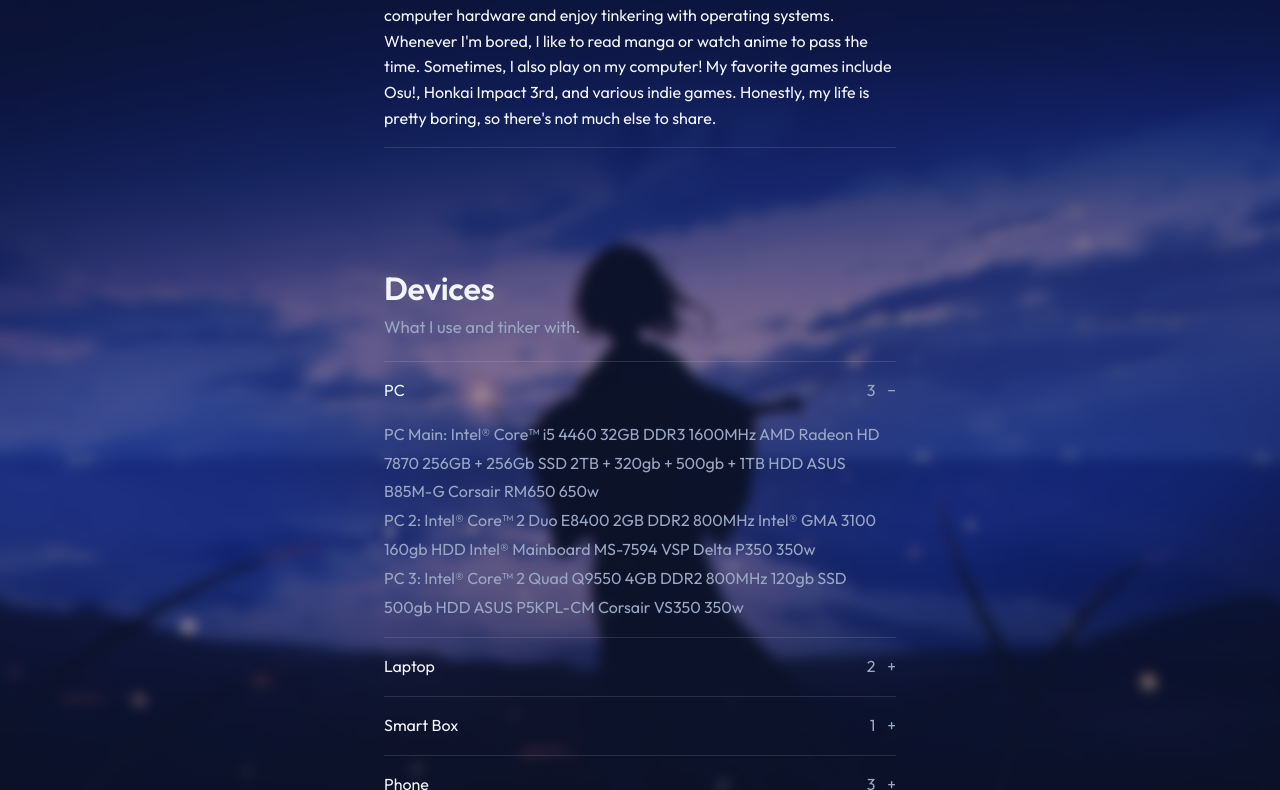
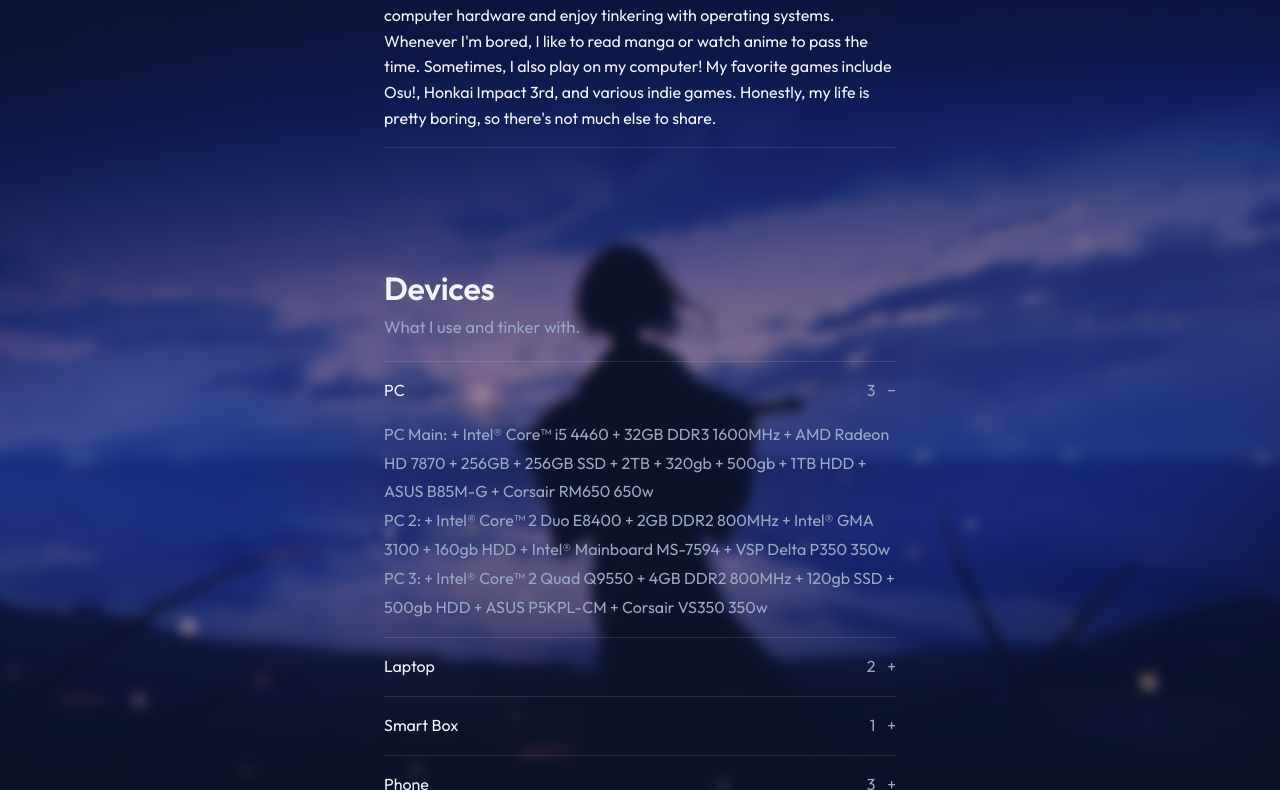
Before and after one commit to DuonThn/Profile, a plain HTML site: page index.html in a window 1280 px wide. Both pictures are taken after a click on the heading "PC 3". Shown: the part 1087-1877 px from the top of the page. Drawn offline with Linux system fonts and the light colour scheme.

Commit message:
Update index.html

```diff
--- a/index.html
+++ b/index.html
@@ -133,43 +133,43 @@
   <ul>
     <li><details><summary>PC <span>3</span></summary><div class="names">
         <div>PC Main:
-        Intel® Core™ i5 4460
-        32GB DDR3 1600MHz
-        AMD Radeon HD 7870
-        256GB + 256Gb SSD
-        2TB + 320gb + 500gb + 1TB HDD
-        ASUS B85M-G
-        Corsair RM650 650w</div>
+        + Intel® Core™ i5 4460
+        + 32GB DDR3 1600MHz
+        + AMD Radeon HD 7870
+        + 256GB + 256GB SSD
+        + 2TB + 320gb + 500gb + 1TB HDD
+        + ASUS B85M-G
+        + Corsair RM650 650w</div>
         <div>PC 2:
-        Intel® Core™ 2 Duo E8400
-        2GB DDR2 800MHz
-        Intel® GMA 3100
-        160gb HDD
-        Intel® Mainboard MS-7594
-        VSP Delta P350 350w</div>
+        + Intel® Core™ 2 Duo E8400
+        + 2GB DDR2 800MHz
+        + Intel® GMA 3100
+        + 160gb HDD
+        + Intel® Mainboard MS-7594
+        + VSP Delta P350 350w</div>
         <div>PC 3:
-        Intel® Core™ 2 Quad Q9550
-        4GB DDR2 800MHz
-        120gb SSD
-        500gb HDD
-        ASUS P5KPL-CM
-        Corsair VS350 350w
+        + Intel® Core™ 2 Quad Q9550
+        + 4GB DDR2 800MHz
+        + 120gb SSD
+        + 500gb HDD
+        + ASUS P5KPL-CM
+        + Corsair VS350 350w
         </div>
       </div></details></li>
     <li><details><summary>Laptop <span>2</span></summary><div class="names">
         <div>Dell Latitude E6400:
         Intel® Core™ 2 Duo T9400
-        4GB DDR2 667MHz
-        120gb SSD</div>
+        + 4GB DDR2 667MHz
+        + 120gb SSD</div>
         <div>ASUS X452CP:
         Intel® Core™ i3 3217u
-        12GB DDR3 1333MHz
-        250gb SSD</div>
+        + 12GB DDR3 1333MHz
+        + 250gb SSD</div>
       </div></details></li>
     <li><details><summary>Smart Box <span>1</span></summary><div class="names">
         <div>MagicSee N5 Pro:
         Amlogic S905w2
-        2gb Ram LDDR3x 32gb EMMC</div>
+        + 2gb Ram LDDR3x / 32gb EMMC</div>
       </div></details></li>
     <li><details><summary>Phone <span>3</span></summary><div class="names">
         <div>Meizu Lucky 08</div>
```
